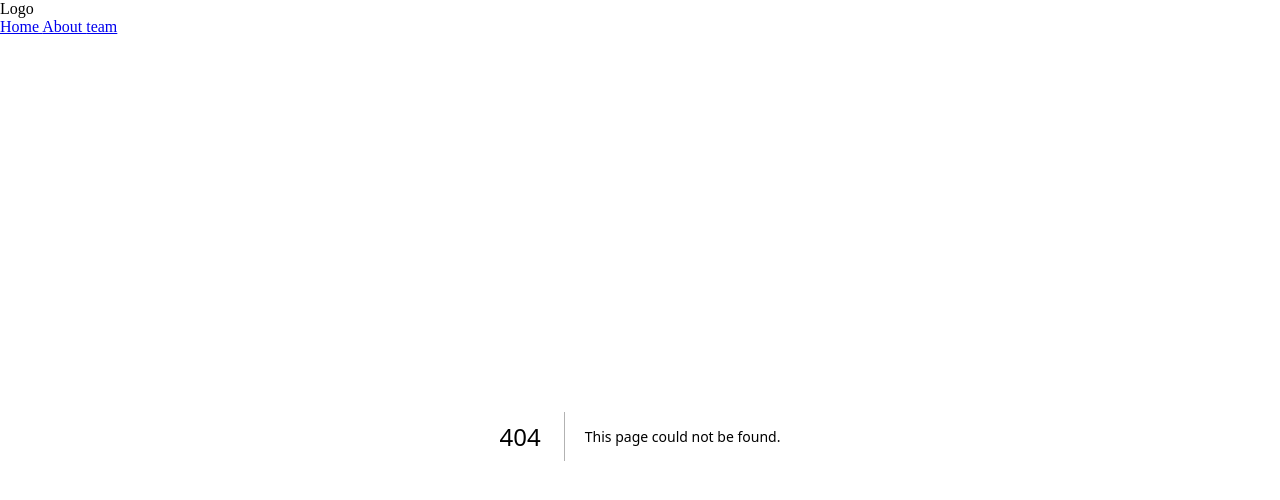
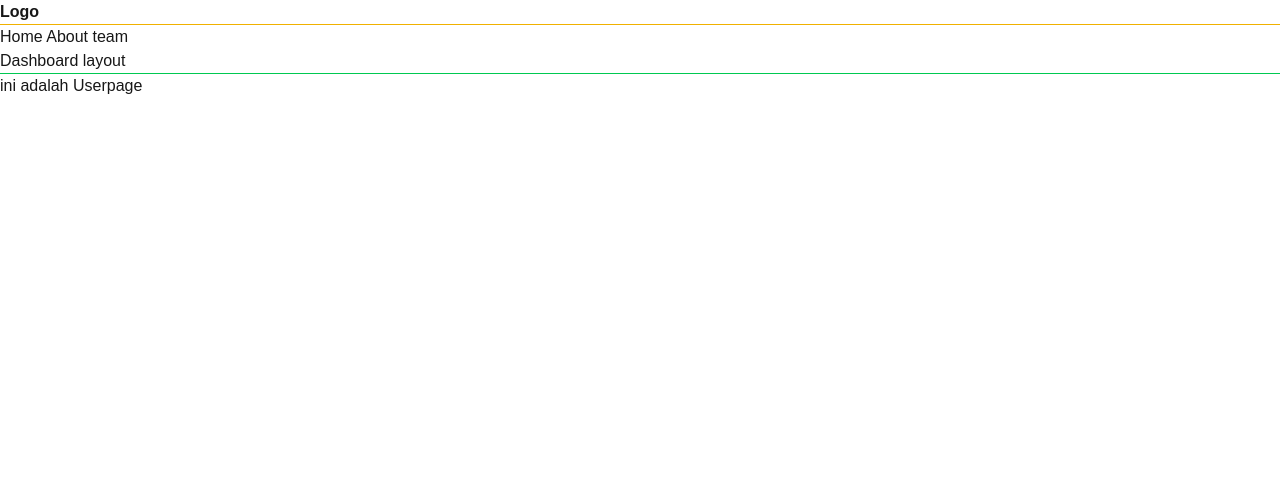
Before and after one commit to fauziilyassaputra/next_learn, a Next.js app: page /user in a window 1280 px wide. Before the commit this address had no page. Shown: the top 500 px of the page. Built offline with nearby package versions, Linux system fonts and the light colour scheme.

Commit message:
create route group with (dashboard)

```diff
--- a/app/admin/layout.tsx
+++ b/app/(dashboard)/layout.tsx
@@ -1,13 +1,13 @@
 import React from "react";
 
-export default function AdminLayout({
+export default function DashboardLayout({
   children,
 }: {
   children: React.ReactNode;
 }) {
   return (
     <main>
-      <header className="border-b border-sky-500">Admin layout</header>
+      <header className="border-b border-green-500">Dashboard layout</header>
       {children}
     </main>
   );
--- /dev/null
+++ b/app/(dashboard)/user/page.tsx
@@ -0,0 +1,7 @@
+export default function userPage() {
+  return (
+    <div className="">
+      <h1>ini adalah Userpage</h1>
+    </div>
+  );
+}
--- a/app/layout.tsx
+++ b/app/layout.tsx
@@ -1,6 +1,6 @@
 import type { Metadata } from "next";
 import { Geist, Geist_Mono } from "next/font/google";
-// import "./globals.css";
+import "./globals.css";
 import Link from "next/link";
 
 const geistSans = Geist({
```
Also changed, not shown: app/(dashboard)/admin/page.tsx (renamed from app/admin/page.tsx).
